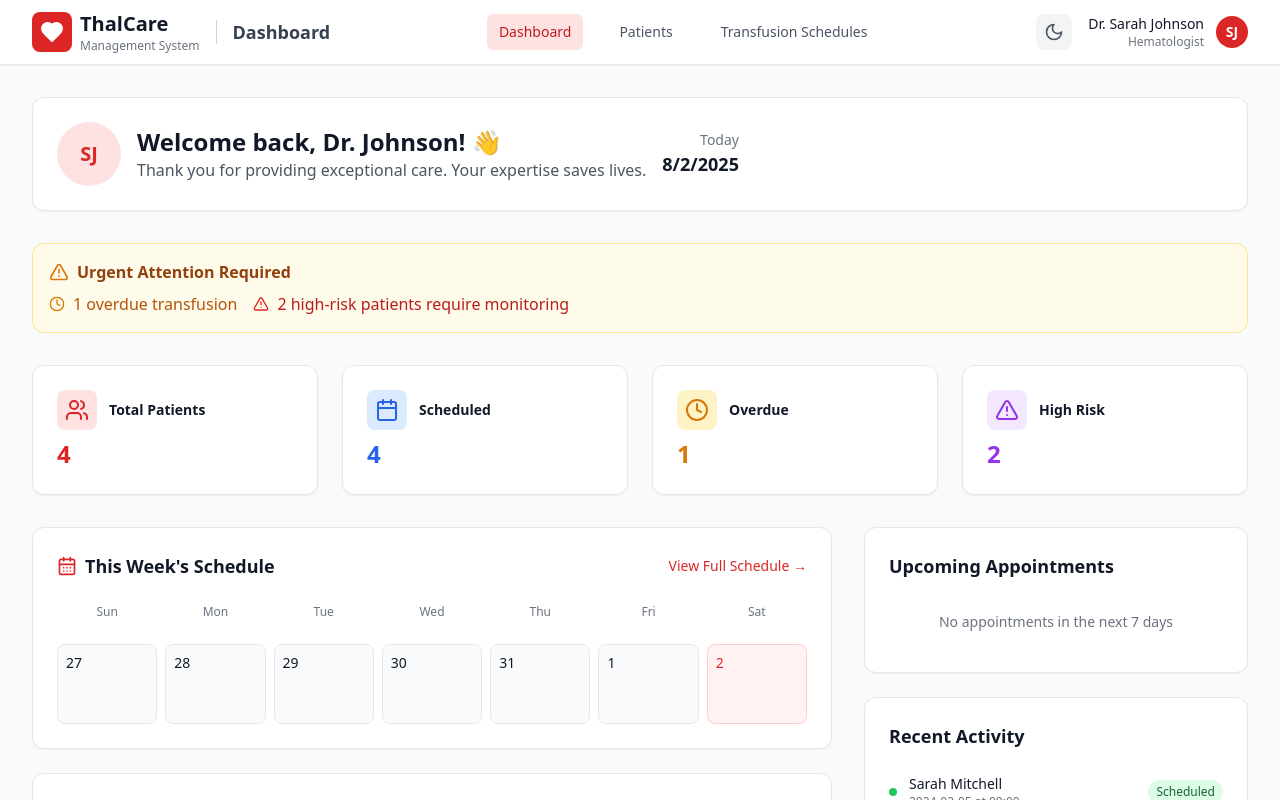
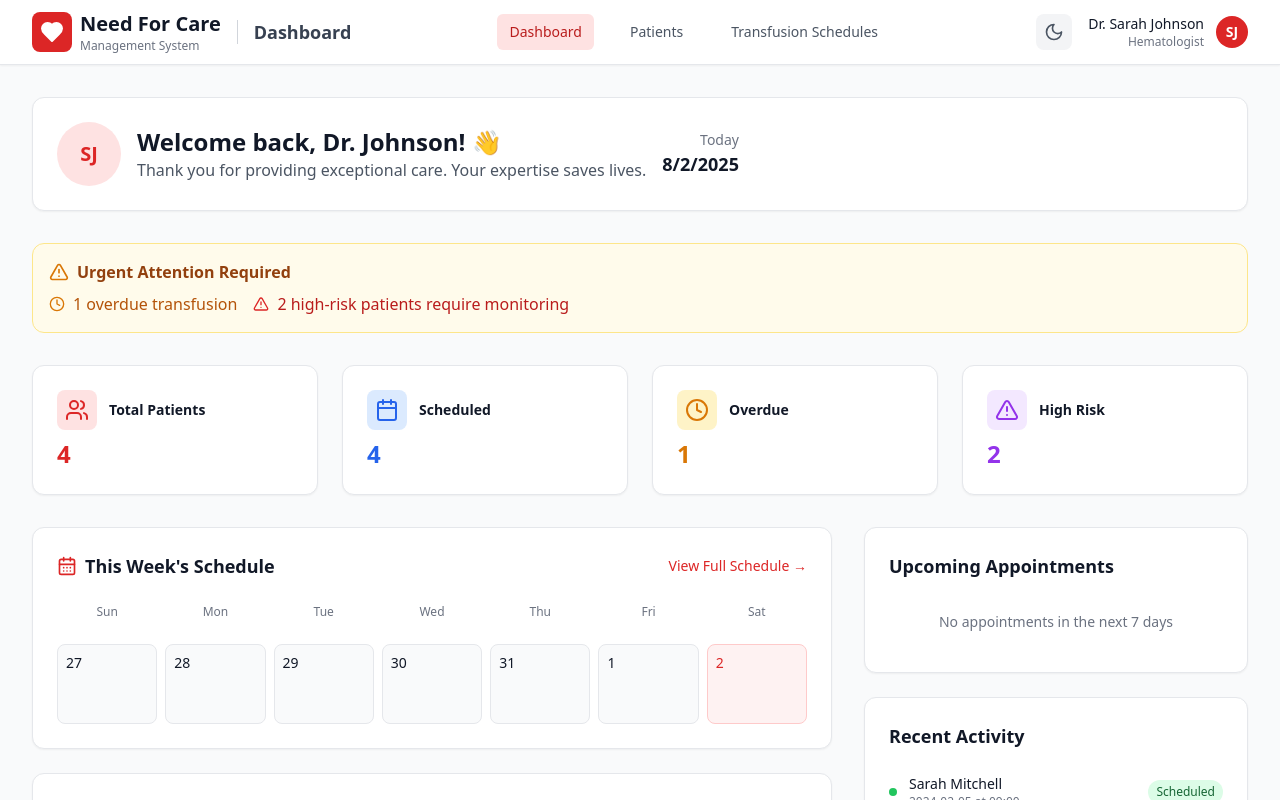
Before and after one commit to arunk0405/Doctors, a React (Vite) app: page / in a window 1280 px wide. Shown: the top 800 px of the page. Built offline with nearby package versions, Linux system fonts and the light colour scheme.

Commit message:
Need For Care

```diff
--- a/index.html
+++ b/index.html
@@ -4,7 +4,7 @@
     <meta charset="UTF-8" />
     <link rel="icon" type="image/svg+xml" href="/vite.svg" />
     <meta name="viewport" content="width=device-width, initial-scale=1.0" />
-    <title>Thalassemia Management Dashboard</title>
+    <title>Need For Care - Thalassemia Management Dashboard</title>
   </head>
   <body>
     <div id="root"></div>
--- a/src/components/Header.tsx
+++ b/src/components/Header.tsx
@@ -39,7 +39,7 @@ const Header: React.FC = () => {
               </div>
               <div>
                 <h1 className="text-xl font-bold text-gray-900 dark:text-white">
-                  ThalCare
+                  Need For Care
                 </h1>
                 <p className="text-xs text-gray-500 dark:text-gray-400">
                   Management System
```
